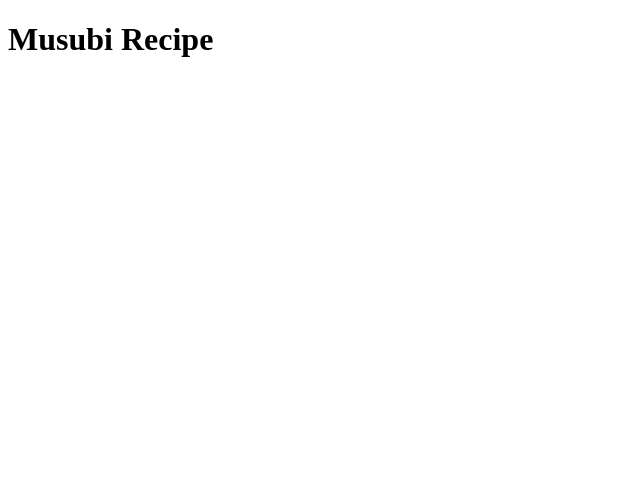
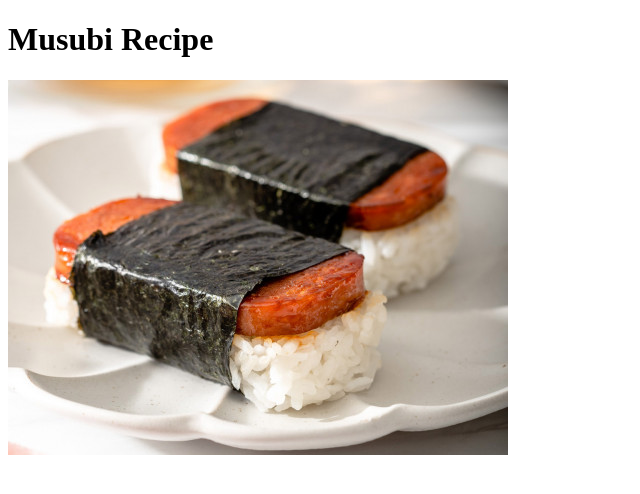
Before and after one commit to danyobosayo/odin-recipes, a plain HTML site: page recipes/musubi.html in a window 1280 px wide. Shown: the whole page, without its empty margins (0-640 px from the left). Drawn offline with Linux system fonts and the light colour scheme.

Commit message:
Updated musubi.html to have an image

```diff
--- a/recipes/musubi.html
+++ b/recipes/musubi.html
@@ -7,5 +7,7 @@
     <body>
         <!-- Title -->
         <h1>Musubi Recipe</h1>
+        <img src="../recipeImages/spamMusubi.jpg">
+
     </body>
 </html>
```
